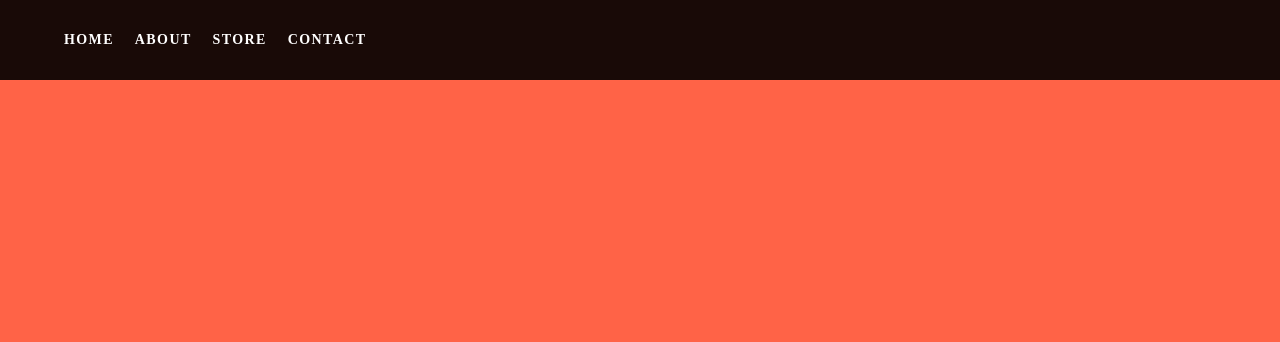
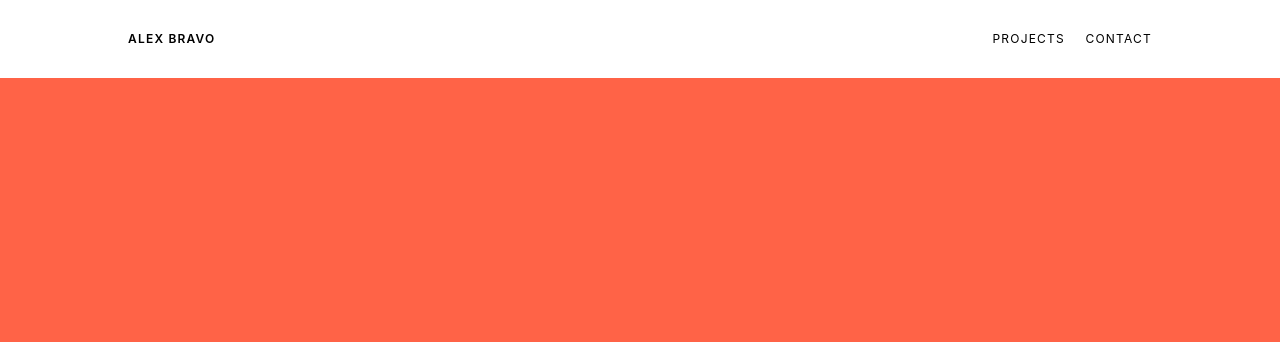
Before and after one commit to cilantrobarcelona/cilantrobarcelona.github.io, a plain HTML site: page mvp/index.html in a window 1280 px wide. Shown: the top 342 px of the page. Drawn offline with nearby package versions, Linux system fonts and the light colour scheme.

Commit message:
Update index.html

```diff
--- a/mvp/index.html
+++ b/mvp/index.html
@@ -4,15 +4,14 @@
 		<title>cilantro</title>
 		<link rel="stylesheet" href="https://cdnjs.cloudflare.com/ajax/libs/tachyons/4.11.1/tachyons.min.css">
 	</head>
-<body>
-	<header class="bg-black-90 fixed w-100 ph3 pv3 pv4-ns ph4-m ph5-l">
-	  <nav class="f6 fw6 ttu tracked">
-	    <a class="link dim white dib mr3" href="#" title="Home">Home</a>
-	    <a class="link dim white dib mr3" href="#" title="About">About</a>
-	    <a class="link dim white dib mr3" href="#" title="Store">Store</a>
-	    <a class="link dim white dib" href="#" title="Contact">Contact</a>
-	  </nav>
-	</header>
+<body class="sans-serif">
+	<nav class="db dt-ns w-100 border-box ph3 pv3 pv4-ns ph4-m ph6-l fixed bg-white f7-ns ttu tracked" style="z-index: 1">
+	  <a class="db dtc-ns v-mid black link dim w-100 w-25-ns tc tl-ns mb2 mb0-ns fw6" href="index.php" title="Alex Bravo">Alex Bravo</a>
+	  <div class="db dtc-ns v-mid w-100 w-75-ns tc tr-ns">
+		<a data-scroll class="link dim black dib f7 mr3" href="index.php#projects" title="Projects">Projects</a>
+		<a data-scroll class="link dim black dib f7" href="index.php#contact" title="Contact">Contact</a>
+	  </div>
+	</nav>
 
 	<article class="vh-100 dt w-100" style="background-color: #ff6347">
 	  <div class="dtc v-mid tc white ph3 ph4-l">
```
